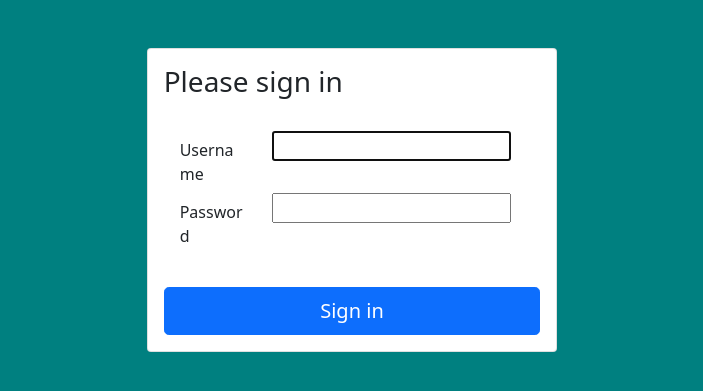
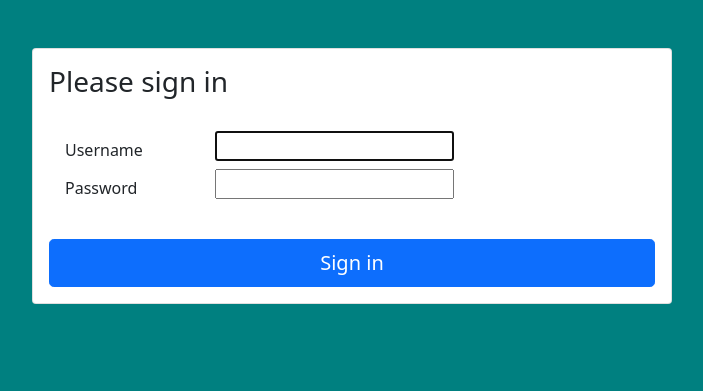
Before and after one commit to davy254/chama, a Django app: page / in a window 1280 px wide. Shown: the top 391 px of the page, without its empty margins (288-991 px from the left). Run offline with Django 3.2, Linux system fonts and the light colour scheme; parts of the project's set-up code (start-up, migrations or seed data) failed here and were passed over; some libraries are stand-ins or nearby versions.

Commit message:
fixed responsive html code on login.html

```diff
--- a/chama_manager/static/css/style.css
+++ b/chama_manager/static/css/style.css
@@ -61,3 +61,30 @@
   .btn-toggle[aria-expanded="true"]::before {
     transform: rotate(90deg);
   }
+
+  @media screen and (max-width:1340px) {
+    .my-width{
+      width: 50%;
+    }
+  }
+
+  @media screen and (max-width:768px) {
+    .my-card{
+      display: flex;
+      width: 50%;
+    }
+
+  }
+  @media screen and (min-width:768px) {
+      .card-width-25 {
+        display: flex;
+        justify-content: center;
+        width: 50%;
+      }
+    }
+
+  @media screen and (min-width:200px) and (max-width:600px){
+    .card-width-25 {
+      width: 100%;
+    }
+  }
--- a/chama_manager/templates/base.html
+++ b/chama_manager/templates/base.html
@@ -15,7 +15,7 @@
 
     <header class="navbar navbar-dark sticky-top bg-dark flex-md-nowrap p-0 shadow">
         <a class="navbar-brand col-md-3 col-lg-2 me-0 px-3" href="#">Chama Manager</a>
-        <button class="navbar-toggler position-absolute d-md-none collapsed" type="button" data-bs-toggle="collapse" data-bs-target="#sidebarMenu" aria-controls="sidebarMenu" aria-expanded="false" aria-label="Toggle navigation">
+        <button class="navbar-toggler  d-md-none collapsed" type="button" data-bs-toggle="collapse" data-bs-target="#sidebarMenu" aria-controls="sidebarMenu" aria-expanded="false" aria-label="Toggle navigation">
           <span class="navbar-toggler-icon"></span>
         </button>
 
--- a/chama_manager/templates/core/login.html
+++ b/chama_manager/templates/core/login.html
@@ -13,8 +13,8 @@
 <body id='body'>
 
         <div class="row">
-            <div class="col-md-4 mt-5" id='signin'>
-                <div class="card">
+            <div class="d-flex justify-content-center mt-5" id='signin'>
+                <div class="card  my-card card-width-25">
                     <div class="card-body">
                         <form method='POST'>
                              {% csrf_token %}
```
